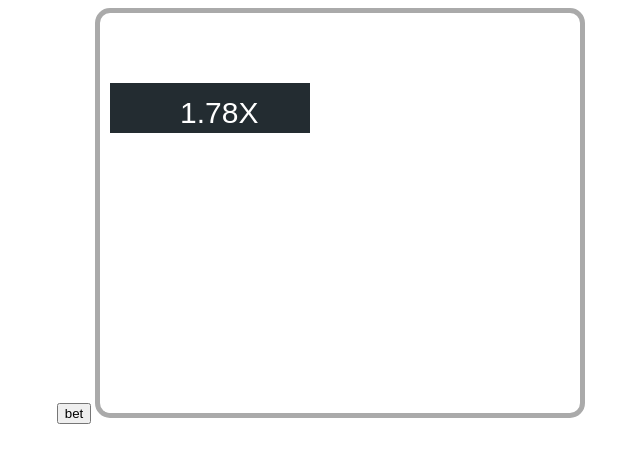
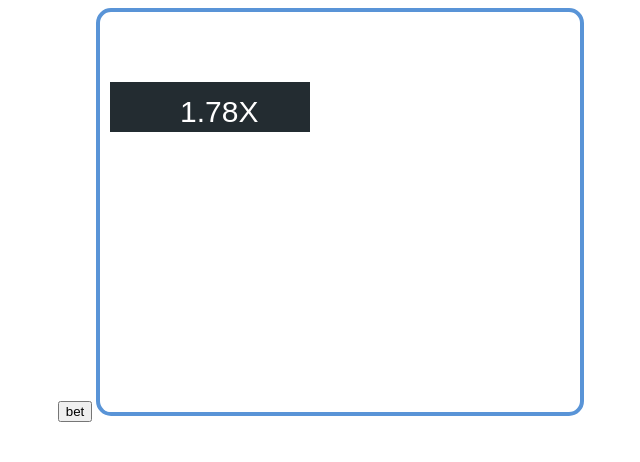
Before and after one commit to MTownTeknik/MTownBET, a plain HTML site: page crash.html in a window 1280 px wide. Shown: the whole page, without its empty margins (319-959 px from the left). Drawn offline with Linux system fonts and the light colour scheme.

Commit message:
Fixade bordern för den stylas i crash.css filen.

```diff
--- a/crash.html
+++ b/crash.html
@@ -15,7 +15,7 @@
 <body>
 	<div style="text-align:	center;width:100%">
 		<input type="button" value="bet" id="betButton">
-		<canvas style="border:5px solid #aaa;" id="canv" width="480" height="400" />
+		<canvas id="canv" width="480" height="400" />
 	</div>
 </body>
 
```
